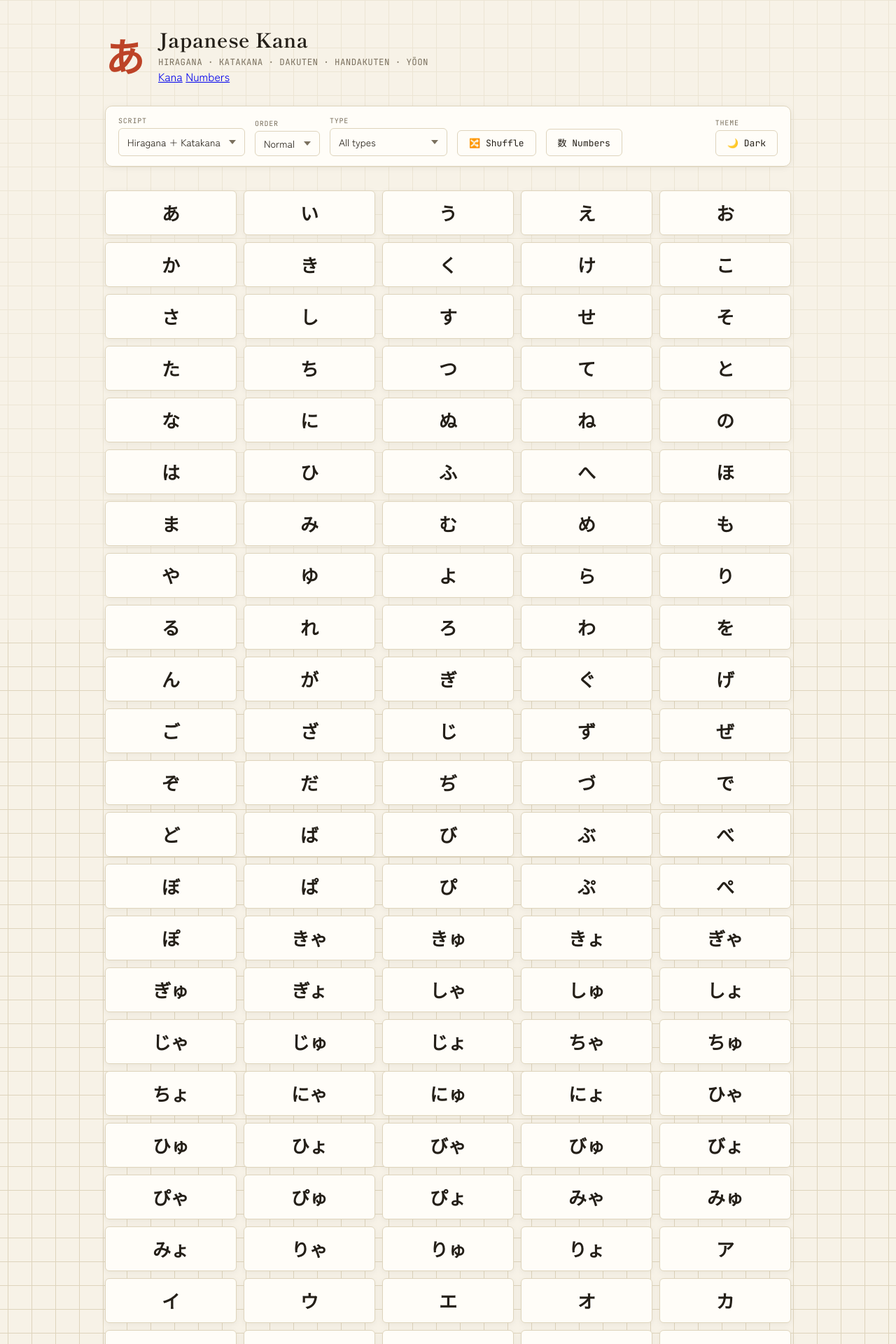
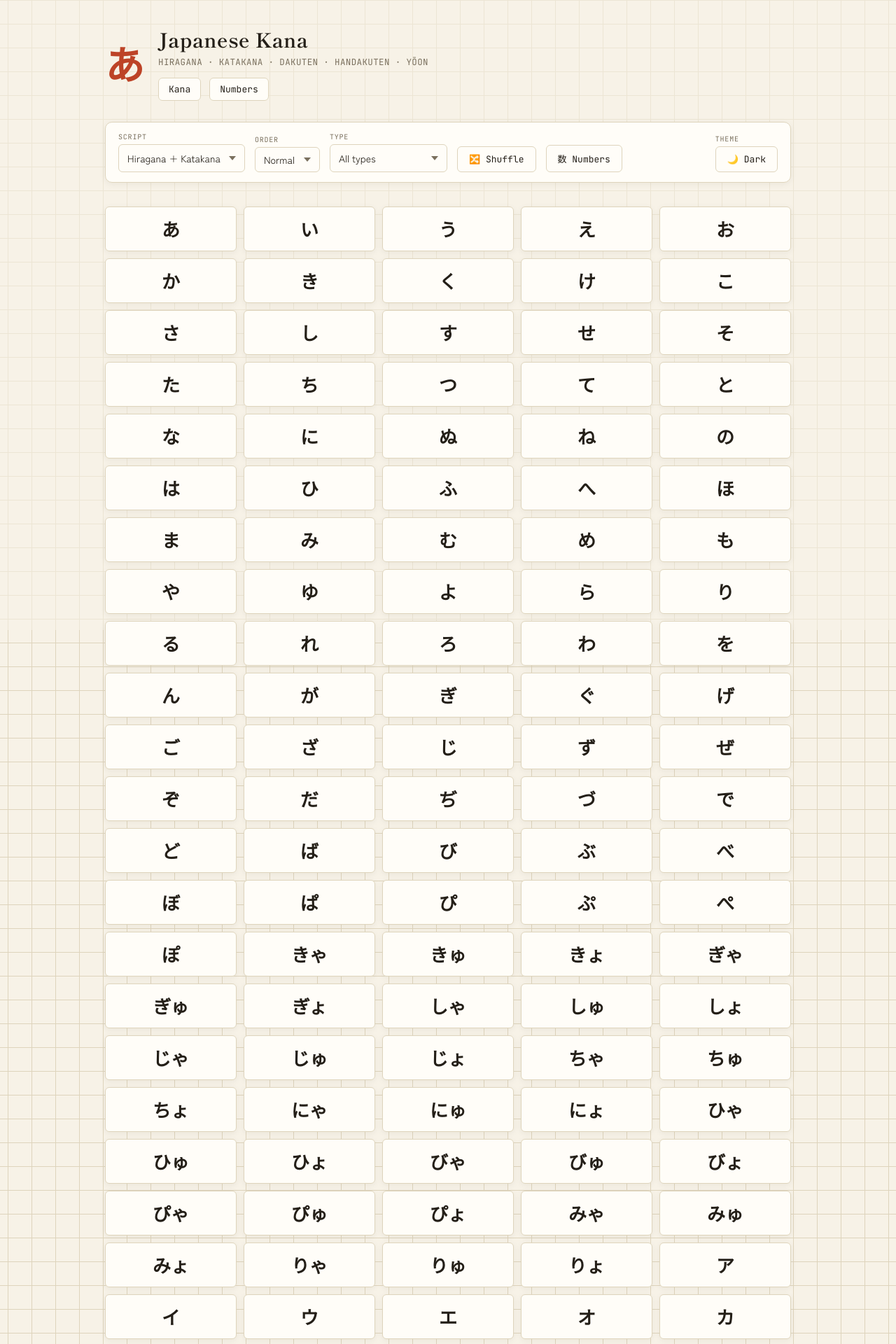
Before and after one commit to najmul-hasan-nirob/japanese-flashcards, a Jekyll site: the page built from index.html, in a window 1280 px wide. Shown: the top 1920 px of the page at 70% size. Built offline with Jekyll 4.4.1, drawn with Linux system fonts in a browser that asks for light colours.

Commit message:
Update style.css

```diff
--- a/css/style.css
+++ b/css/style.css
@@ -165,3 +165,63 @@ select{
 
 select:hover{ border-color:var(--vermilion); }
 select:focus-visible{ outline:2px solid var(--vermilion); outline-offset:2px; }
+
+/* ---------- MAIN NAV ---------- */
+
+.main-nav{
+
+    display:flex;
+    gap:12px;
+    margin-top:14px;
+    flex-wrap:wrap;
+
+}
+
+.main-nav a{
+
+    display:inline-flex;
+    align-items:center;
+    padding:7px 14px;
+
+    font-family:'JetBrains Mono', monospace;
+    font-size:13px;
+    text-decoration:none;
+
+    color:var(--ink);
+    background:var(--paper-cell);
+
+    border:1px solid var(--paper-line);
+    border-radius:6px;
+
+    transition:
+        color .2s ease,
+        border-color .2s ease,
+        background-color .2s ease;
+
+}
+
+.main-nav a:hover{
+
+    color:var(--vermilion);
+    border-color:var(--vermilion);
+
+}
+
+.main-nav a.active{
+
+    color:#fff;
+    background:var(--vermilion);
+    border-color:var(--vermilion);
+
+}
+
+@media (max-width:520px){
+
+    .main-nav{
+
+        margin-top:12px;
+        gap:8px;
+
+    }
+
+}
```
